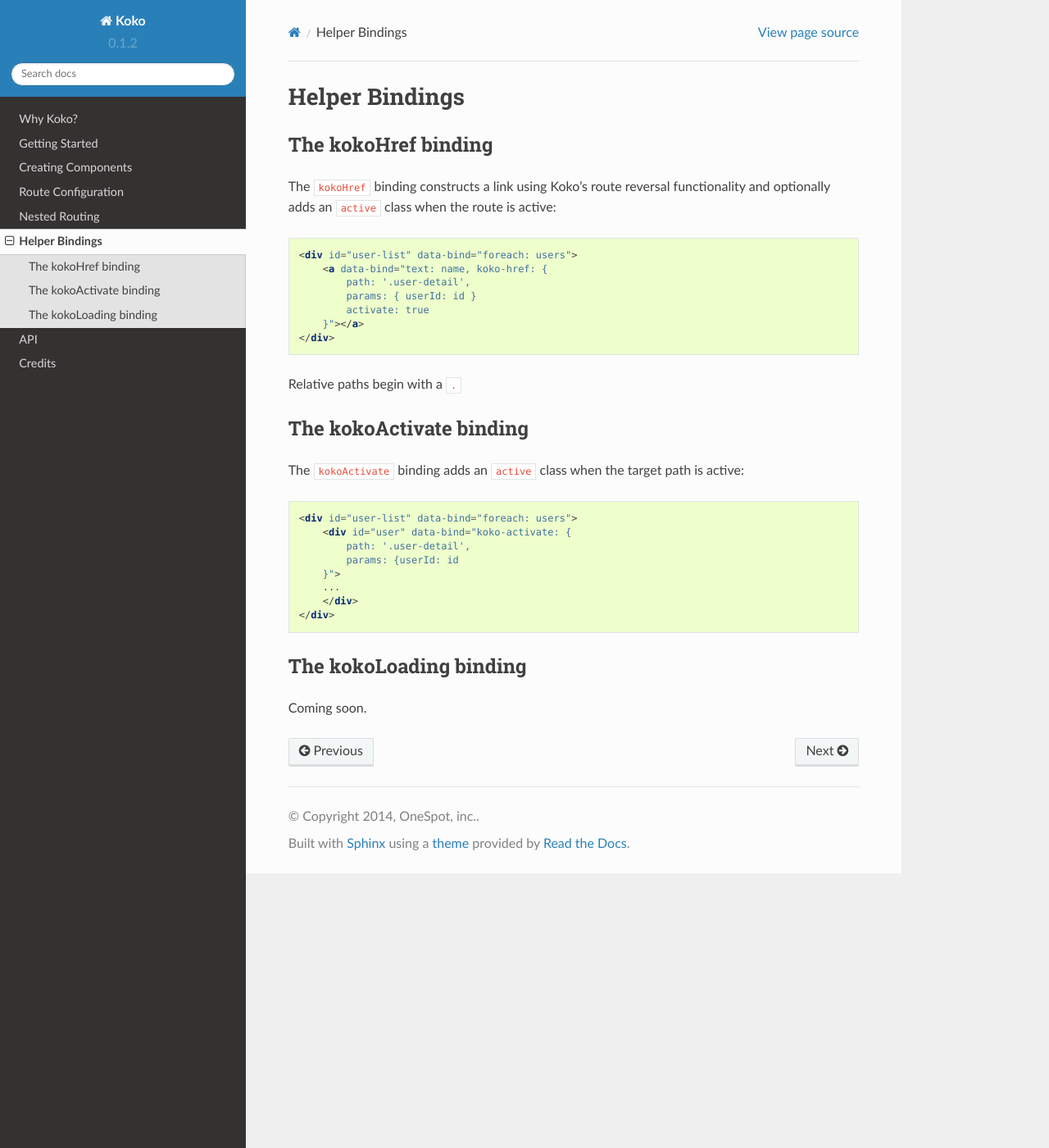
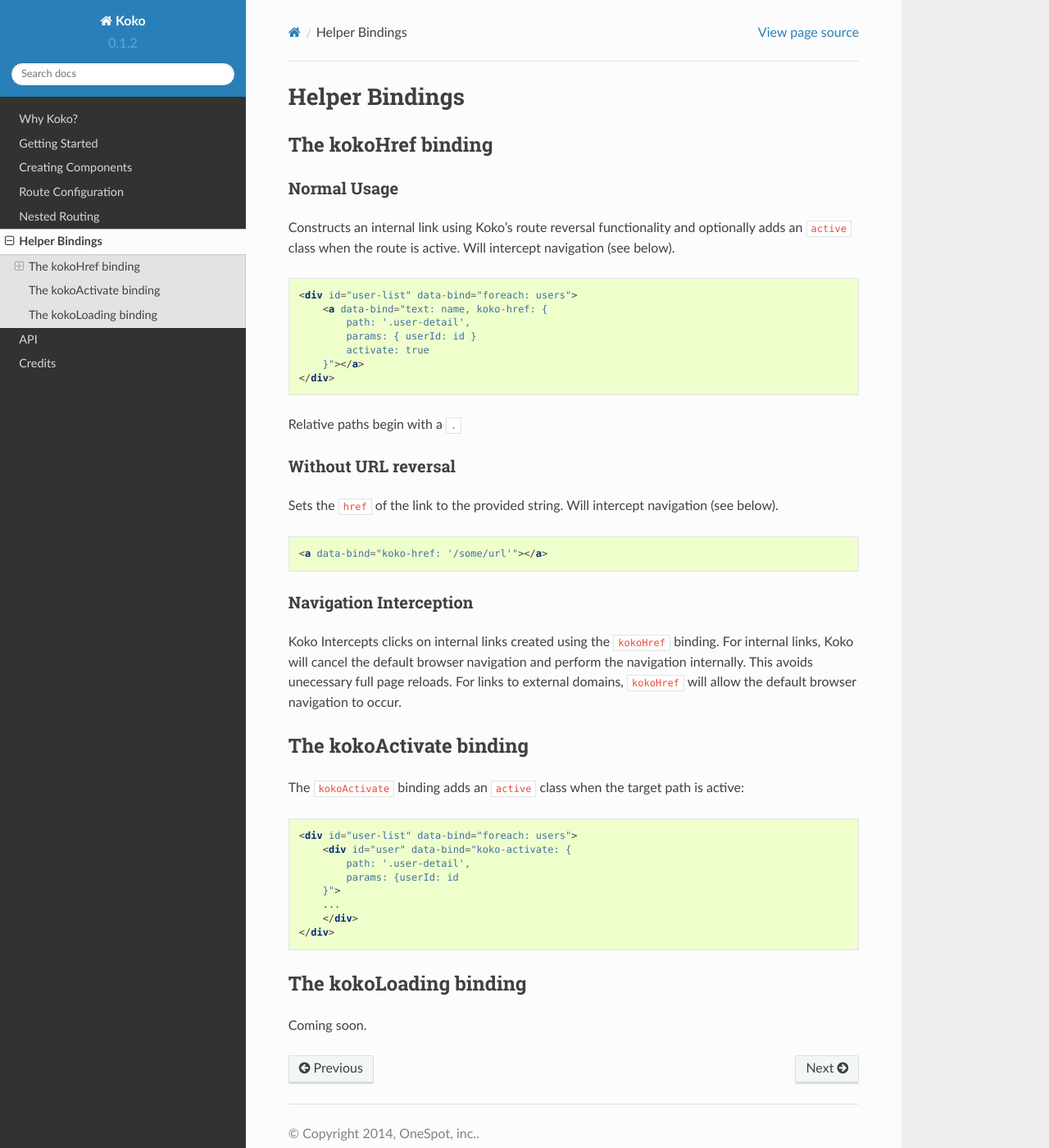
Before and after one commit to aldendaniels/koko, a Sphinx documentation site: the page built from docs/source/helper-bindings.rst, in a window 1280 px wide and 1400 px high. Shown: the whole window at 82% size. Built offline with Sphinx 7.4.7 and the Read the Docs theme 2.0.0, drawn with Linux system fonts in a browser that asks for light colours.

Commit message:
Add kokoHref binding support for string param
The kokoHref binding can now be called with:

a) Route reversal params (as before)
b) String href (new)

If the parameter is a string, we now compare the string href to
window.location.origin to decide if the URL is internal (in which case
we should intercept clicks) or external (in which case we do not
intercept clicks)

```diff
--- a/docs/source/helper-bindings.rst
+++ b/docs/source/helper-bindings.rst
@@ -2,11 +2,14 @@
 ===============
 
 The kokoHref binding
----------------------
+--------------------
 
-The ``kokoHref`` binding constructs a link using Koko’s route reversal
-functionality and optionally adds an ``active`` class when the route is
-active:
+Normal Usage
+^^^^^^^^^^^^
+Constructs an internal link using Koko’s route reversal functionality
+and optionally adds an ``active`` class when the route is active. Will
+intercept navigation (see below).
+
 
 .. code-block:: html
 
@@ -19,6 +22,24 @@
         </div>
 
 Relative paths begin with a ``.``
+
+
+Without URL reversal
+^^^^^^^^^^^^^^^^^^^^
+Sets the ``href`` of the link to the provided string. Will intercept navigation (see below).
+
+.. code-block:: html
+
+    <a data-bind="koko-href: '/some/url'"></a>
+
+
+Navigation Interception
+^^^^^^^^^^^^^^^^^^
+Koko Intercepts clicks on internal links created using the ``kokoHref`` binding.
+For internal links, Koko will cancel the default browser navigation and perform
+the navigation internally. This avoids unecessary full page reloads. For links to
+external domains, ``kokoHref`` will allow the default browser navigation to occur.
+
 
 The kokoActivate binding
 -------------------------
```
Also changed, not shown: 1 other file.
